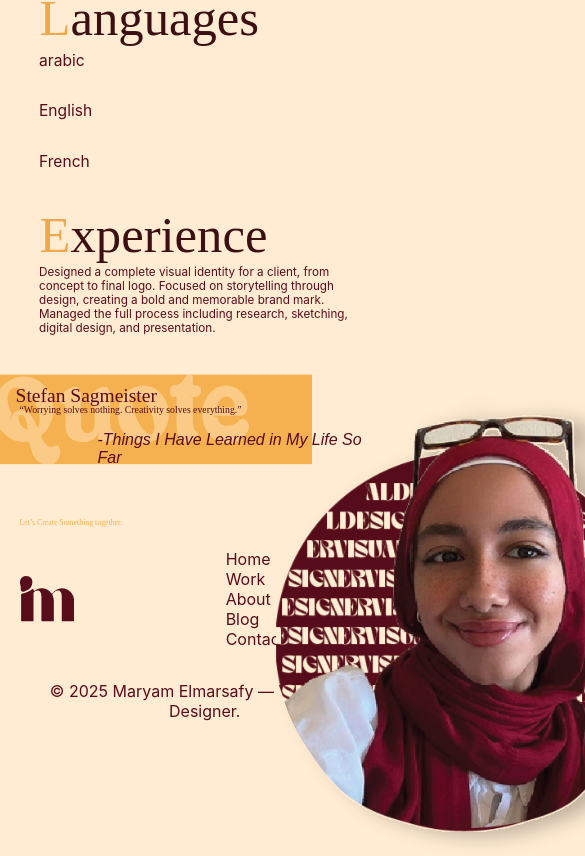
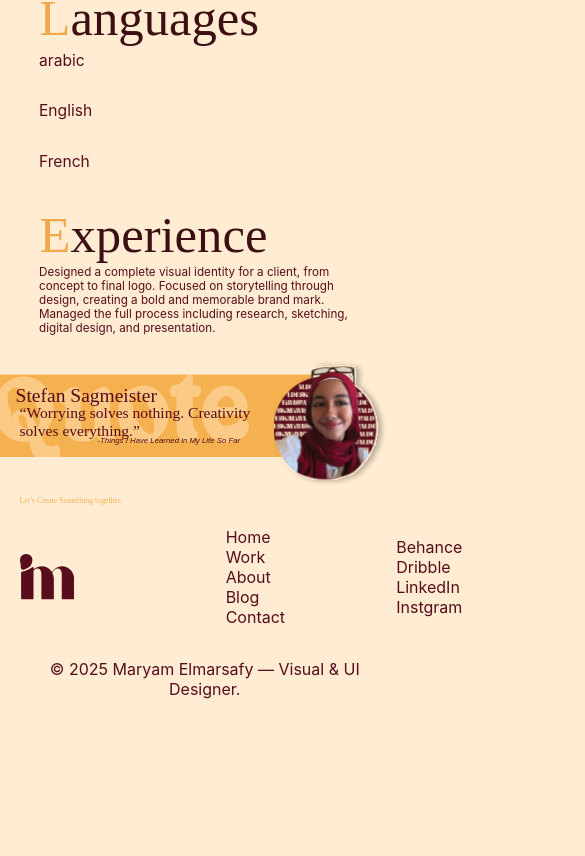
Before and after one commit to mariam-ship-it118/Portfolio, a React (Create React App) app: page / in a window 390 px wide. Shown: the part 2662-3518 px from the top of the page, 585 px wide, since content can reach past the window. After the commit the page ends 3372 px from the top, so only its background shows below. Built offline with nearby package versions, Linux system fonts and the light colour scheme; a web font is replaced by a local one.

Commit message:
feat: add responsive quote section

```diff
--- a/src/Components/QuoteSection.jsx
+++ b/src/Components/QuoteSection.jsx
@@ -1,6 +1,9 @@
 import React, { Component } from 'react';
 import './QuoteSection.css';
 import mepic from '../Assets/mepic.svg';
+import './QuoteSectionRes.css';
+
+
 const QuoteSection = (props) => {
     return (
         <>
--- /dev/null
+++ b/src/Components/QuoteSectionRes.css
@@ -0,0 +1,42 @@
+@media only screen and (max-width: 600px) {
+
+
+.mepicture{
+    width: 30%;
+}
+
+.thequote{
+  font-size: 4vw;
+  width: 60%;
+}
+
+.bookname{
+    font-size: 2vw;
+    margin-top: -5%;
+}
+
+
+
+
+
+
+
+
+
+
+
+
+
+
+
+
+
+
+
+
+
+
+
+
+
+}
```
